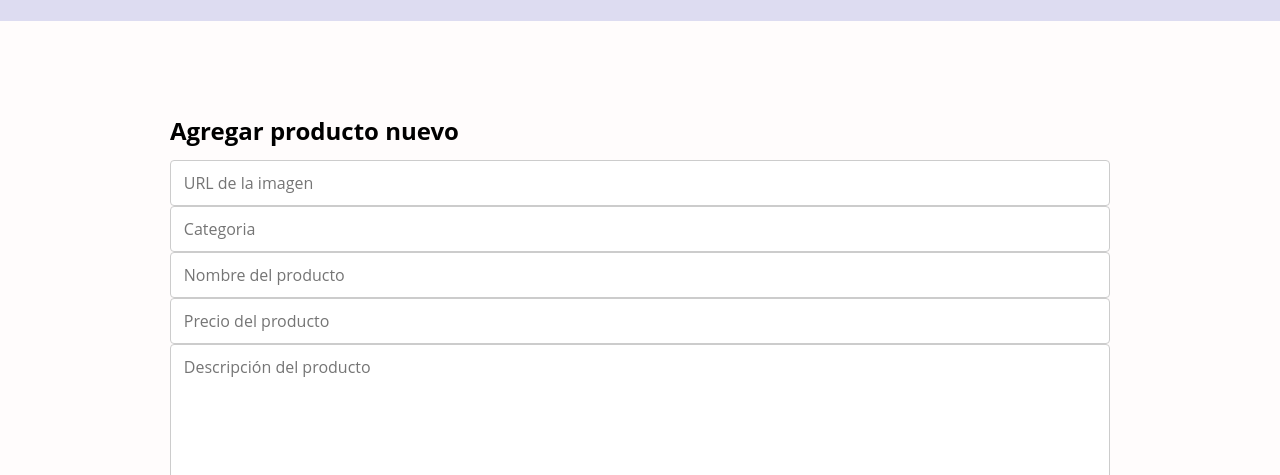
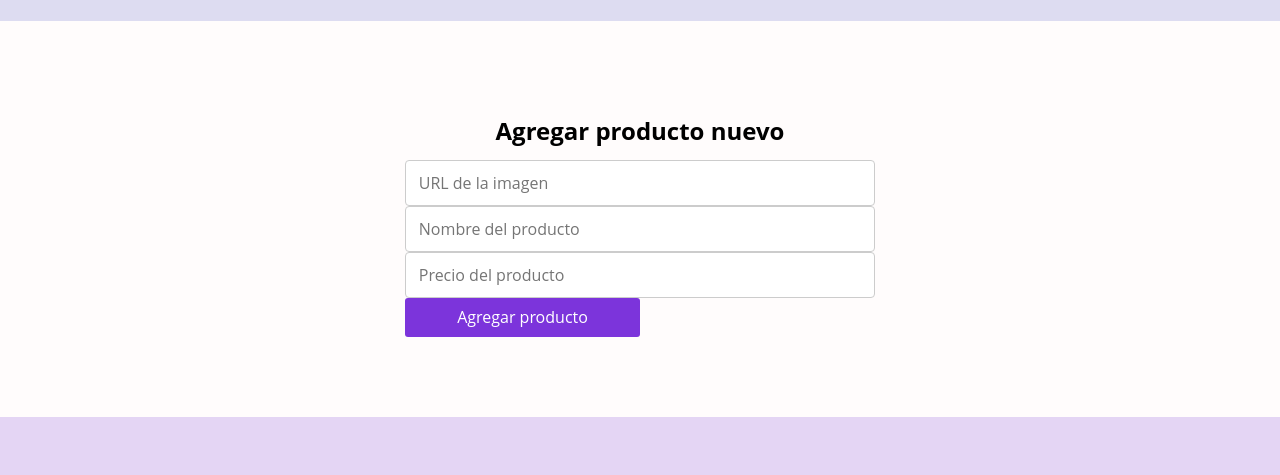
Before and after one commit to GabrielaRojasc/e-commergeek, a website with bundled scripts: page new_product.html in a window 1280 px wide. Shown: the part 89-564 px from the top of the page. Built offline with nearby package versions, Linux system fonts and the light colour scheme.

Commit message:
Update [CSS] file added

```diff
--- a/controllers/createProductController.js
+++ b/controllers/createProductController.js
@@ -8,10 +8,8 @@ form.addEventListener("submit", (evento) => {
     const url = document.querySelector('[data-url]').value
     const name = document.querySelector('[data-name]').value
     const price = document.querySelector('[data-price]').value
-    const category = document.querySelector('[data-category]').value
-    const description = document.querySelector('[data-description]').value
 
-    productServices.createProduct(url,name,price,category,description)
+    productServices.createProduct(url,name,price)
     .then(respuesta => {
         window.location.href = "../index.html"
         console.log(respuesta)
--- a/css/added.css
+++ b/css/added.css
@@ -43,3 +43,21 @@ textarea {
 .btn-added:hover {
     background-color: #6313b9;
   }
+
+@media screen and (min-width:810px) {
+
+    .btn-added{
+        width: 50%;
+        height: 20%
+    }
+    .added__form{
+       width: 50%;
+    }
+    .added__contenido{
+        display: flex;
+        flex-direction: column;
+        align-items: center;
+        justify-content: center;
+    }
+
+}
--- a/new_product.html
+++ b/new_product.html
@@ -31,15 +31,17 @@
     </header>
     <main>
         <section class="added container">
+            <div class="added__contenido">
                 <h2 class="added__title">Agregar producto nuevo</h2>
                 <form id="form" action="#" class="added__form" data-form>
                     <input type="text" placeholder="URL de la imagen" required data-url/>
-                <input type="text" placeholder="Categoria" data-category/>
+                <!-- <input type="text" placeholder="Categoria" data-category/>-->
                     <input type="text"  placeholder="Nombre del producto" data-name/>
                     <input type="text"placeholder="Precio del producto" data-price/>
-                <textarea name="description" cols="30" rows="10" placeholder="Descripción del producto" data-description></textarea>
+                    <!-- <textarea name="description" cols="30" rows="10" placeholder="Descripción del producto" data-description></textarea>-->
                     <input type="submit" class="btn-added" value="Agregar producto"/>
                 </form>
+            </div>
         </section>
         <section class="contact container">
             <img src="img/Logo.png" alt="Logo" class="contact__logo">
```
Also changed, not shown: index.html (+1 -1 lines). Lines whose indentation alone changed are shown as unchanged.
